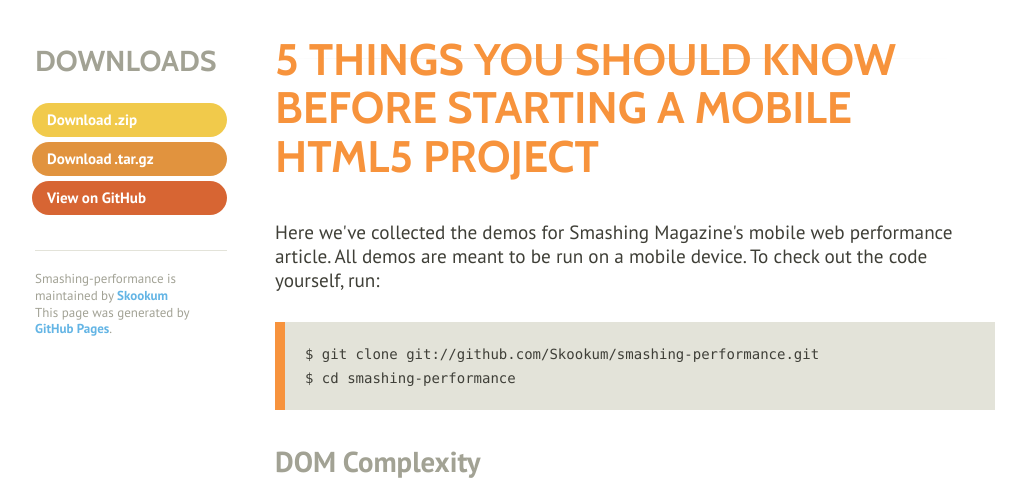
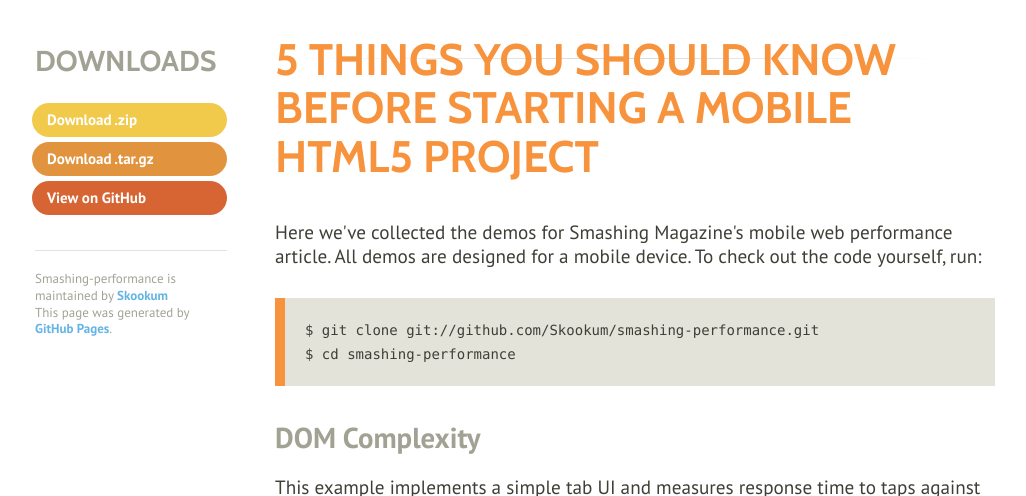
Before and after one commit to method-inc/smashing-performance, a plain HTML site: page index.html in a window 1280 px wide. Shown: the part 234-730 px from the top of the page, without its empty margins (125-1151 px from the left). Drawn offline with nearby package versions, Linux system fonts and the light colour scheme.

Commit message:
phrasing

```diff
--- a/index.html
+++ b/index.html
@@ -38,7 +38,7 @@
         <section id="main_content">
           <h2>5 Things You Should Know Before Starting a Mobile HTML5 Project</h2>
 
-<p>Here we've collected the demos for Smashing Magazine's mobile web performance article. All demos are meant to be run on a mobile device. To check out the code yourself, run:</p>
+<p>Here we've collected the demos for Smashing Magazine's mobile web performance article. All demos are designed for a mobile device. To check out the code yourself, run:</p>
 
 <pre><code>$ git clone git://github.com/Skookum/smashing-performance.git
 $ cd smashing-performance
```
